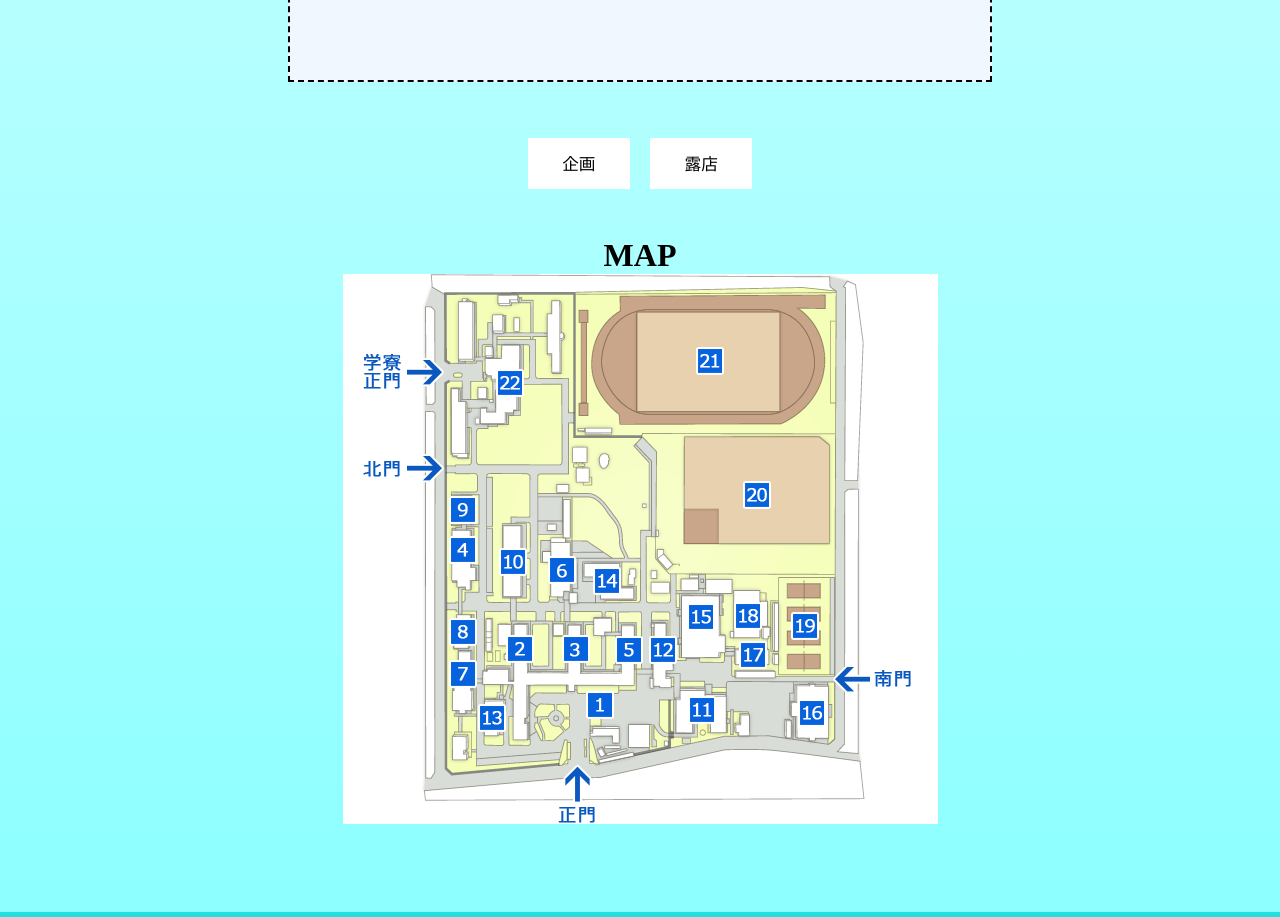
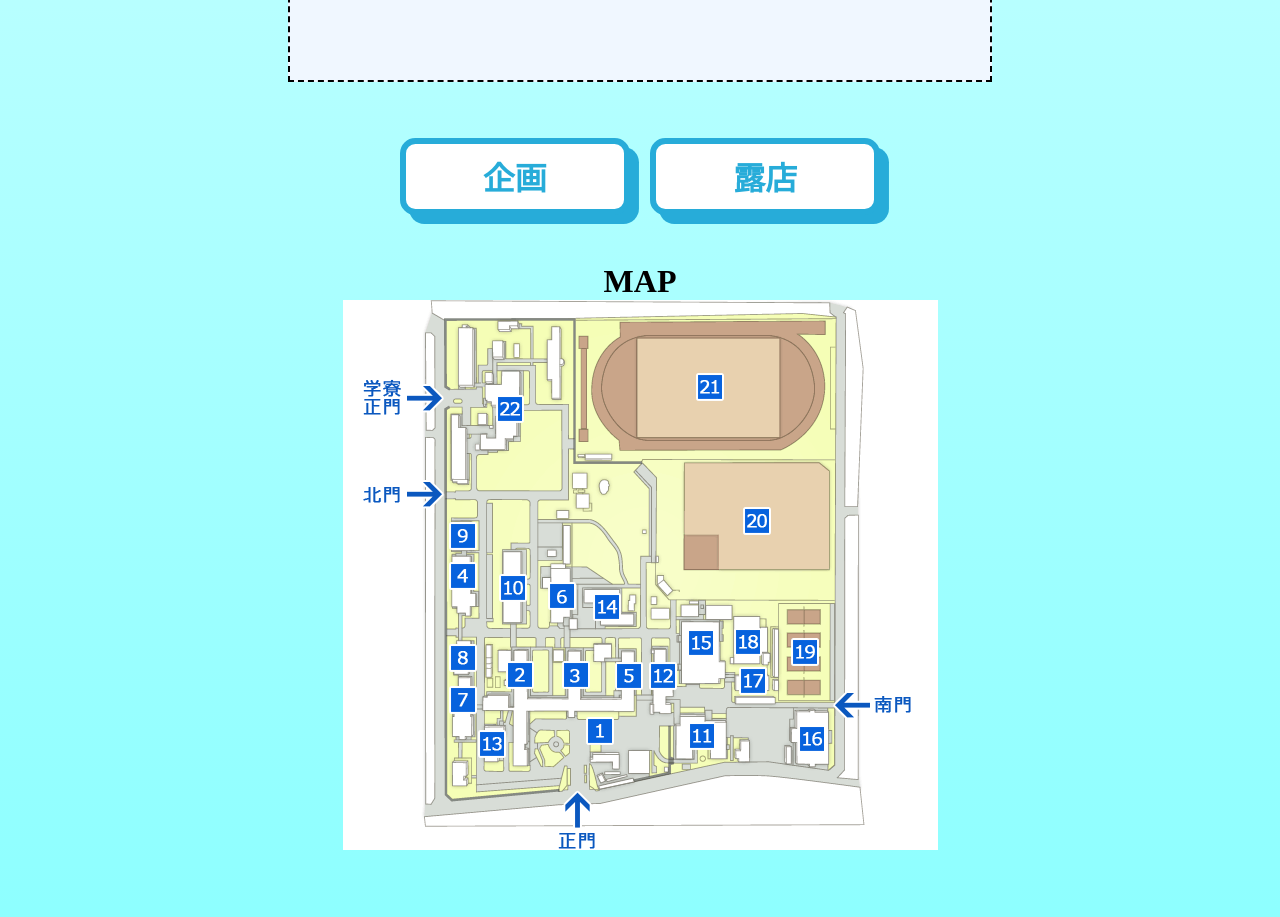
Before and after one commit to nitfc-festival-system-team/2023hp, a Next.js app: page / in a window 1280 px wide. Shown: the part 1580-2497 px from the top of the page. Built offline with nearby package versions, Linux system fonts and the light colour scheme; a web font is replaced by a local one.

Commit message:
feat: ボタンを実装

```diff
--- a/src/components/PageTransitionButton.tsx
+++ b/src/components/PageTransitionButton.tsx
@@ -1,5 +1,6 @@
 import { useRouter } from "next/router";
 import { motion } from "framer-motion";
+import { useState } from "react";
 
 export const PageTransitionButton = ({
   buttonText,
@@ -9,38 +10,44 @@ export const PageTransitionButton = ({
   nextPage: string;
 }) => {
   const router = useRouter();
+  const [isClicked, setIsClicked] = useState(false);
 
   const handleClick = () => {
+    setIsClicked(true);
     router.push("/contents/" + nextPage, undefined, { scroll: false });
-    return;
   };
 
   return (
     <div onClick={handleClick}>
       <motion.div
         style={{
-          width: "8vw",
-          height: "4vw",
+          display: "flex",
+          alignItems: "center", // 垂直方向の中央寄せ
+          justifyContent: "center", // 水平方向の中央寄せ
+          cursor: "pointer",
           backgroundColor: "white",
-          cursor: "pointer",
+          textAlign: "center",
+          verticalAlign: "middle",
+          textDecoration: "none",
+          position: "relative",
+          margin: "auto",
+          width: "18vw",
+          height: "6vw",
+          padding: "0.5vw 5vw",
+          fontWeight: "bold",
+          borderRadius: "1.2vw",
+          color: "#27acd9",
+          border: "0.5vw solid #27acd9",
+          fontSize: "2.5vw",
         }}
-        whileTap={{
-          scale: 0.8,
-          boxShadow: "0 0 1vw rgba(0, 0, 0, 0.3)",
+        initial={{
+          boxShadow: "0.7vw 0.7vw #27acd9",
+        }}
+        animate={{
+          boxShadow: isClicked ? "0vw 0vw #27acd9" : "0.7vw 0.7vw #27acd9",
         }}
       >
-        <p
-          style={{
-            display: "flex",
-            justifyContent: "center",
-            alignItems: "center",
-            height: "100%",
-            color: "black",
-            fontSize: "1.3vw",
-          }}
-        >
-          {buttonText}
-        </p>
+        {buttonText}
       </motion.div>
     </div>
   );
```
